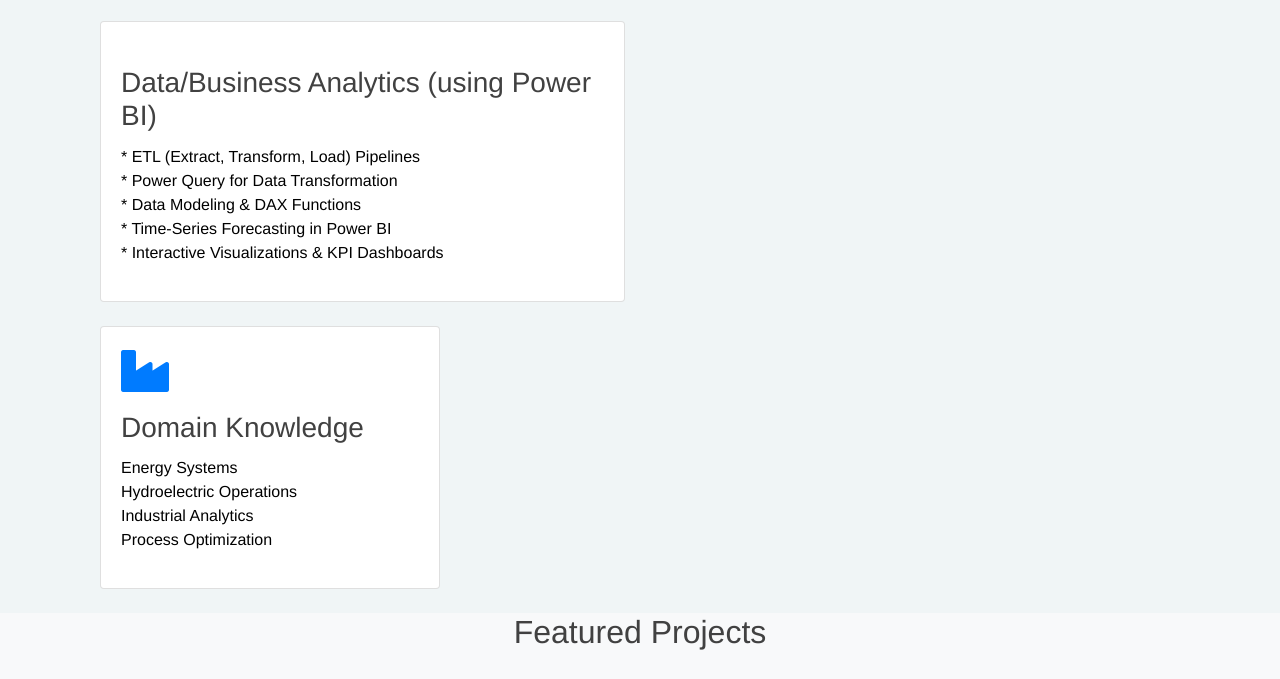
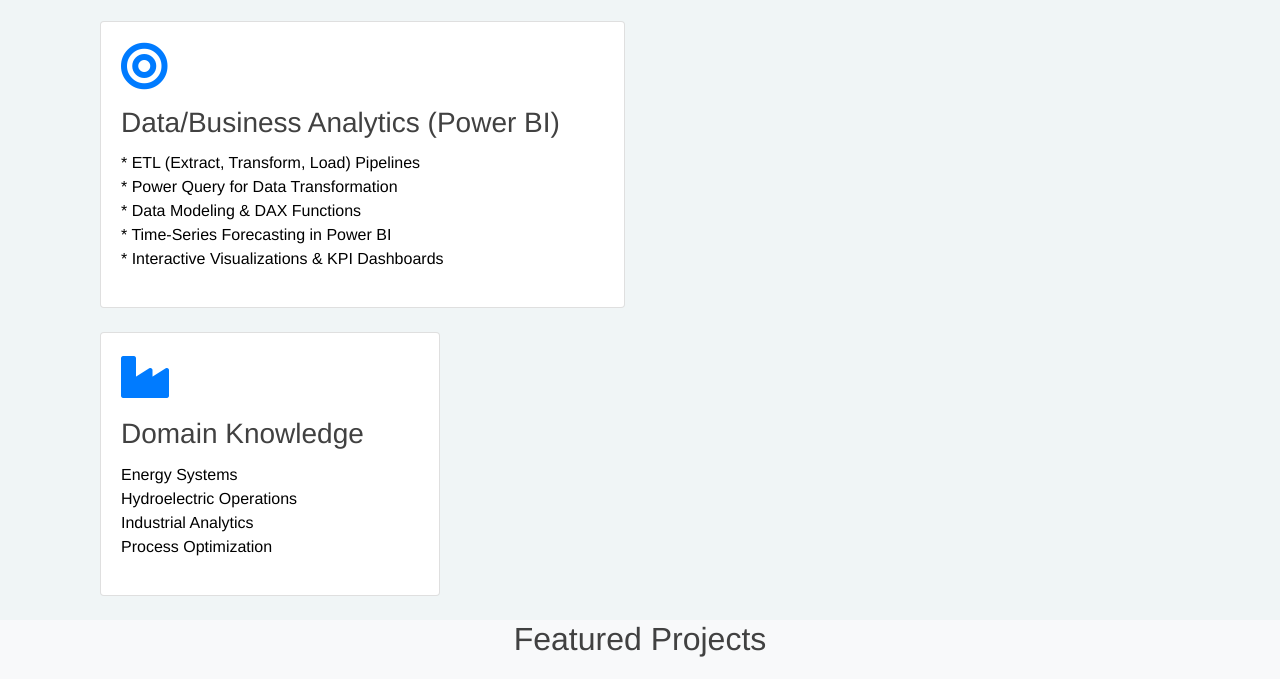
Before and after one commit to PawanKumarAgrawal/GenAI-DataScience-DataAnalytic--Portfolio-Website, a plain HTML site: page index.html in a window 1280 px wide. Shown: the part 896-1575 px from the top of the page. Drawn offline with nearby package versions, Linux system fonts and the light colour scheme.

Commit message:
Update index.html

```diff
--- a/index.html
+++ b/index.html
@@ -106,8 +106,8 @@
                     <div class="col-md-6 mb-4">
                         <div class="card h-100">
                             <div class="card-body">
-                                <i class="fas fa-eye-alt fa-3x text-primary mb-3"></i>
-                                <h3 class="card-title">Data/Business Analytics (using Power BI)</h3>
+                                <i class="fas fa-bullseye fa-3x text-primary mb-3"></i>
+                                <h3 class="card-title">Data/Business Analytics (Power BI)</h3>
                                 <ul class="list-unstyled">
                                     <li>* ETL (Extract, Transform, Load) Pipelines</li>
                                     <li>* Power Query for Data Transformation</li>
```
